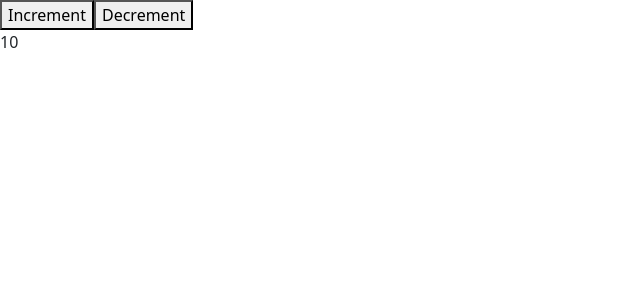
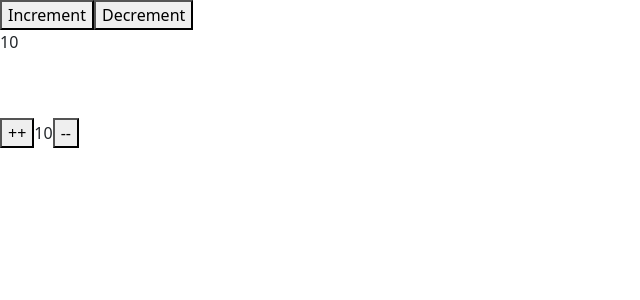
Before and after one commit to tankoi/vue-3-and-net-10-build-full-stack-real-world-app-2025, a Vue app in the folder Section 13 - Slots and Lifecycle/vue-components-demo/: page / in a window 1280 px wide. Shown: the top 300 px of the page, without its empty margins (0-640 px from the left). Built offline with nearby package versions, Linux system fonts and the light colour scheme.

Commit message:
115. Composible in multiple components

```diff
--- a/Section 13 - Slots and Lifecycle/vue-components-demo/src/App.vue
+++ b/Section 13 - Slots and Lifecycle/vue-components-demo/src/App.vue
@@ -2,10 +2,14 @@
   <button @click="increment">Increment</button>
   <button @click="decrement">Decrement</button>
   <p>{{ count }}</p>
+
+  <br /><br />
+  <ButtonCounter />
 </template>
 
 <script setup>
-import { useCounter } from "./composibles/useCounter";
+import { useCounter } from "./composables/useCounter";
+import ButtonCounter from "./components/ButtonCounter.vue";
 
 const { count, increment, decrement } = useCounter();
 </script>
--- a/Section 13 - Slots and Lifecycle/vue-components-demo/src/components/ButtonCounter.vue
+++ b/Section 13 - Slots and Lifecycle/vue-components-demo/src/components/ButtonCounter.vue
@@ -1,3 +1,11 @@
-<template>Counter</template>
+<template>
+  <button @click="increment">++</button>
+  <span>{{ count }}</span>
+  <button @click="decrement">--</button>
+</template>
 
-<script setup></script>
+<script setup>
+import { useCounter } from "../composables/useCounter";
+
+const { count, increment, decrement } = useCounter();
+</script>
```
Also changed, not shown: Section 13 - Slots and Lifecycle/vue-components-demo/src/composables/useCounter.js (renamed from Section 13 - Slots and Lifecycle/vue-components-demo/src/composibles/useCounter.js).
